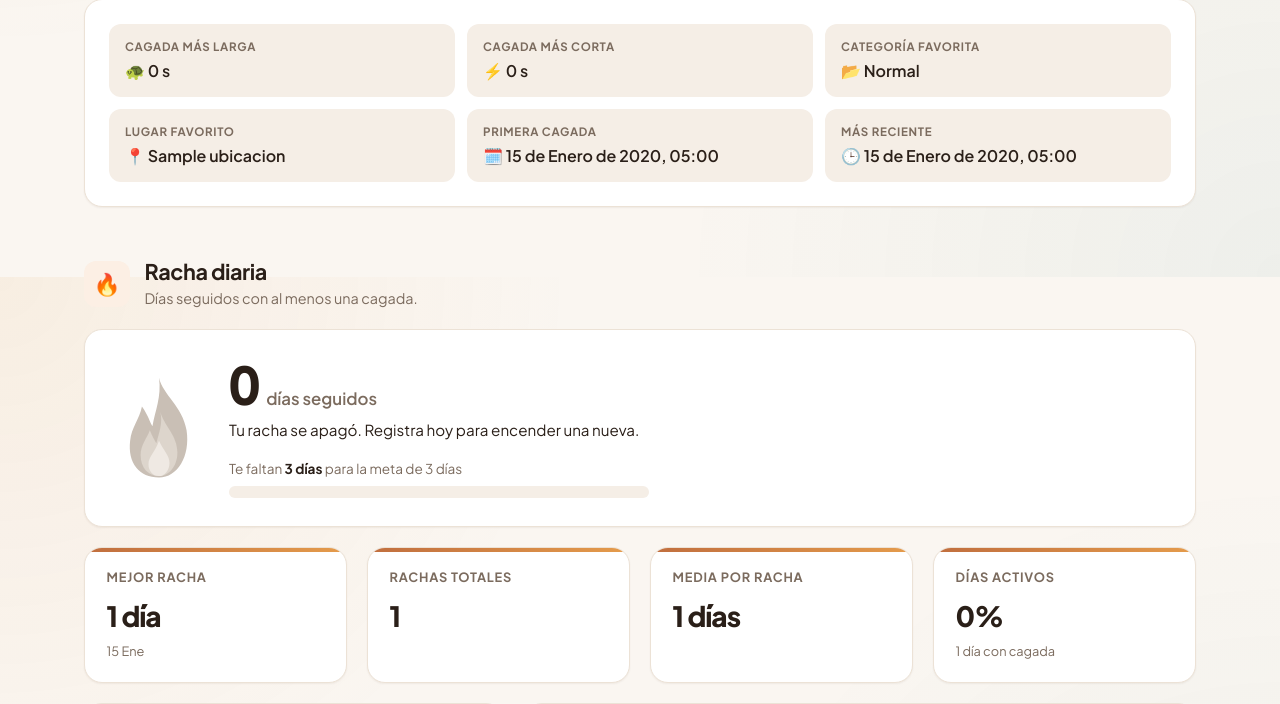
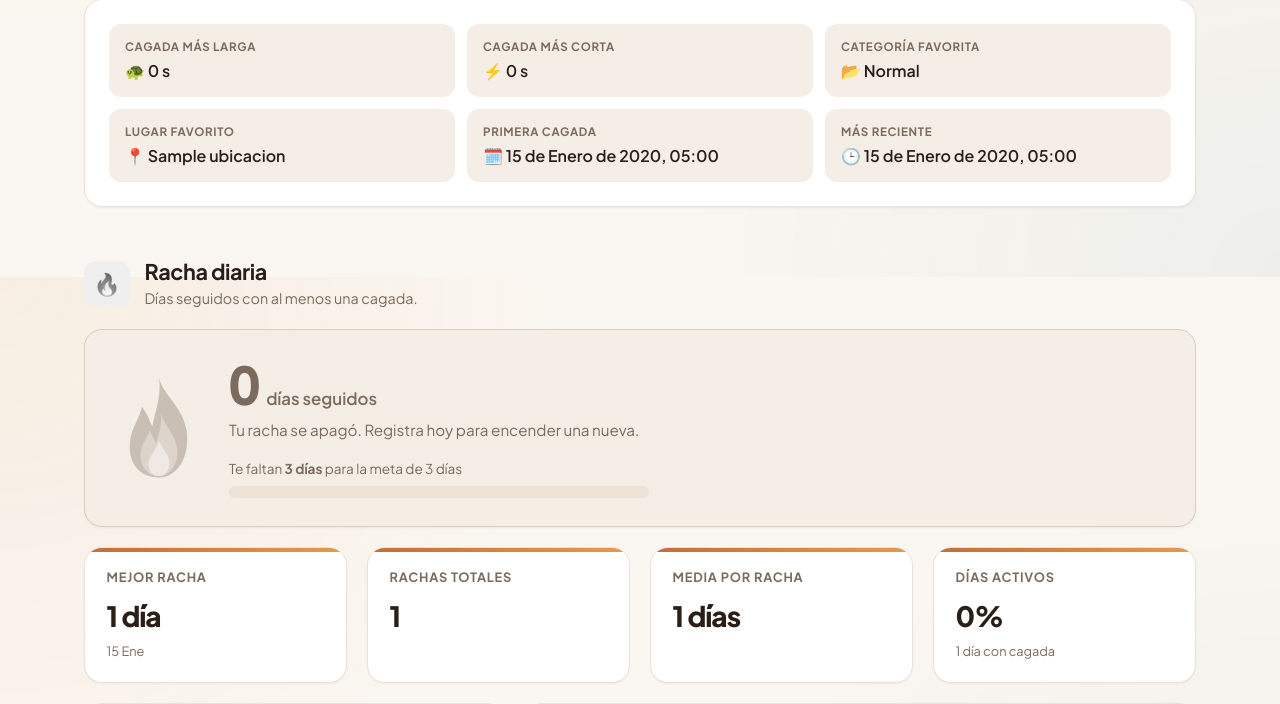
Before and after one commit to SantiX1227/ProyectoKK, a Django app: page /analytics/ in a window 1280 px wide. Shown: the part 523-1227 px from the top of the page. Run offline with Django 5.2, Linux system fonts and the light colour scheme; a user stored in the database is signed in; tables that the repository leaves empty hold one stand-in row (values such as "Sample post"); grey boxes marked "Sample" are stand-in pictures.

Commit message:
racha enteramente en gris cuando esta apagada

```diff
--- a/static/css/analytics.css
+++ b/static/css/analytics.css
@@ -879,6 +879,33 @@
     var(--warning-soft);
 }
 
+/* Apagada: toda la tarjeta en grises (también el icono de la cabecera) */
+.racha-hero.racha-apagada {
+  background-color: var(--surface-alt);
+  border-color: var(--border-strong);
+}
+
+.racha-apagada .racha-hero-numero,
+.racha-apagada .racha-hero-numero strong,
+.racha-apagada .racha-hero-estado,
+.racha-apagada .racha-hito p,
+.racha-apagada .racha-hito strong {
+  color: var(--text-muted);
+}
+
+.racha-apagada .racha-hito .barra-pista {
+  background-color: var(--border);
+}
+
+.racha-apagada .racha-hito .barra {
+  background: #b8aca0;
+}
+
+.analitica-seccion:has(.racha-hero.racha-apagada) .seccion-icono {
+  background-color: var(--surface-alt);
+  filter: grayscale(1);
+}
+
 .racha-hero-llama {
   flex-shrink: 0;
   width: 84px;
```
